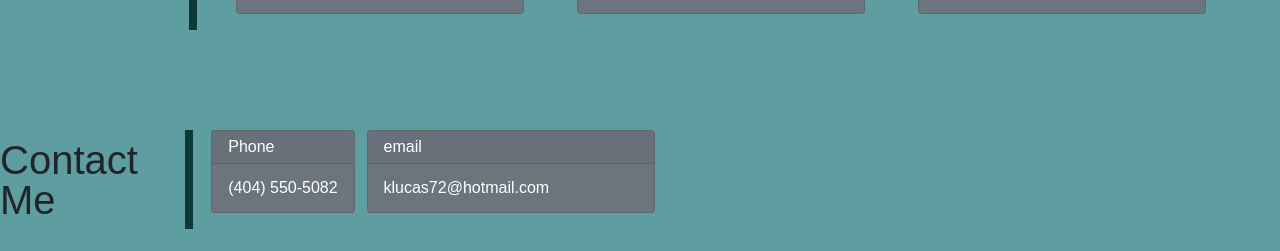
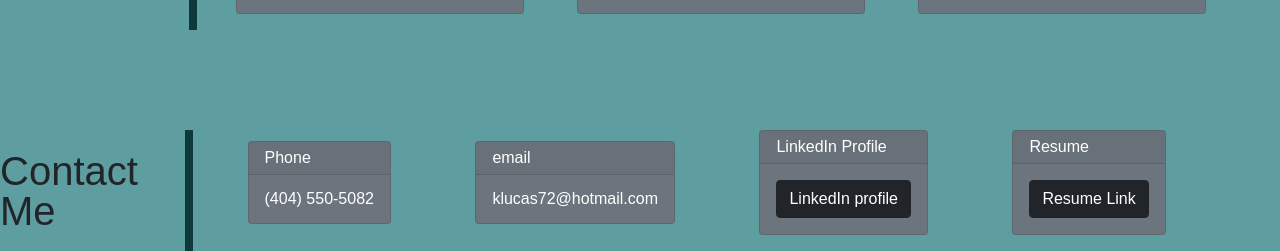
Before and after one commit to klucas72/Portfolio, a plain HTML site: page index.html in a window 1280 px wide. Shown: the part 885-1136 px from the top of the page. Before the commit the page ends 1114 px from the top, so only its background shows below. Drawn offline with nearby package versions, Linux system fonts and the light colour scheme.

Commit message:
finalized contact info and css

```diff
--- a/assets/style.css
+++ b/assets/style.css
@@ -79,4 +79,5 @@ h1 {
     flex-wrap: wrap;
     flex-direction: row;
     justify-content: space-around;
+    align-items: center;
 }
--- a/index.html
+++ b/index.html
@@ -128,14 +128,32 @@
                     <p class="card-text">(404) 550-5082</p>
                   </div>
                 </div>
-                <div class="col-md-10 col-sm-12">
-                  <div class="card text-white bg-secondary mb-3" style="max-width: 18rem;">
-                    <div class="card-header">email</div>
-                    <div class="card-body">
-                      <p class="card-text">klucas72@hotmail.com</p>
-                    </div>
+                <!-- <div class="col-md-10 col-sm-12"> -->
+                <div class="card text-white bg-secondary mb-3" style="max-width: 18rem;">
+                  <div class="card-header">email</div>
+                  <div class="card-body">
+                    <p class="card-text">klucas72@hotmail.com</p>
                   </div>
                 </div>
+                <!-- </div> -->
+                <!-- <div class="col-md-10 col-sm-12"> -->
+                <div class="card text-white bg-secondary mb-3" style="max-width: 18rem;">
+                  <div class="card-header">LinkedIn Profile</div>
+                  <div class="card-body">
+                    <a href="https://www.linkedin.com/in/kristopher-lucas-1467355/" class="btn btn-dark">LinkedIn
+                      profile</a>
+                  </div>
+                </div>
+                <!-- </div> -->
+                <!-- <div class="col-md-10 col-sm-12"> -->
+                <div class="card text-white bg-secondary mb-3" style="max-width: 18rem;">
+                  <div class="card-header">Resume</div>
+                  <div class="card-body">
+                    <a href="#" class="btn btn-dark">Resume
+                      Link</a>
+                  </div>
+                </div>
+                <!-- </div> -->
               </div>
             </div>
 
```
